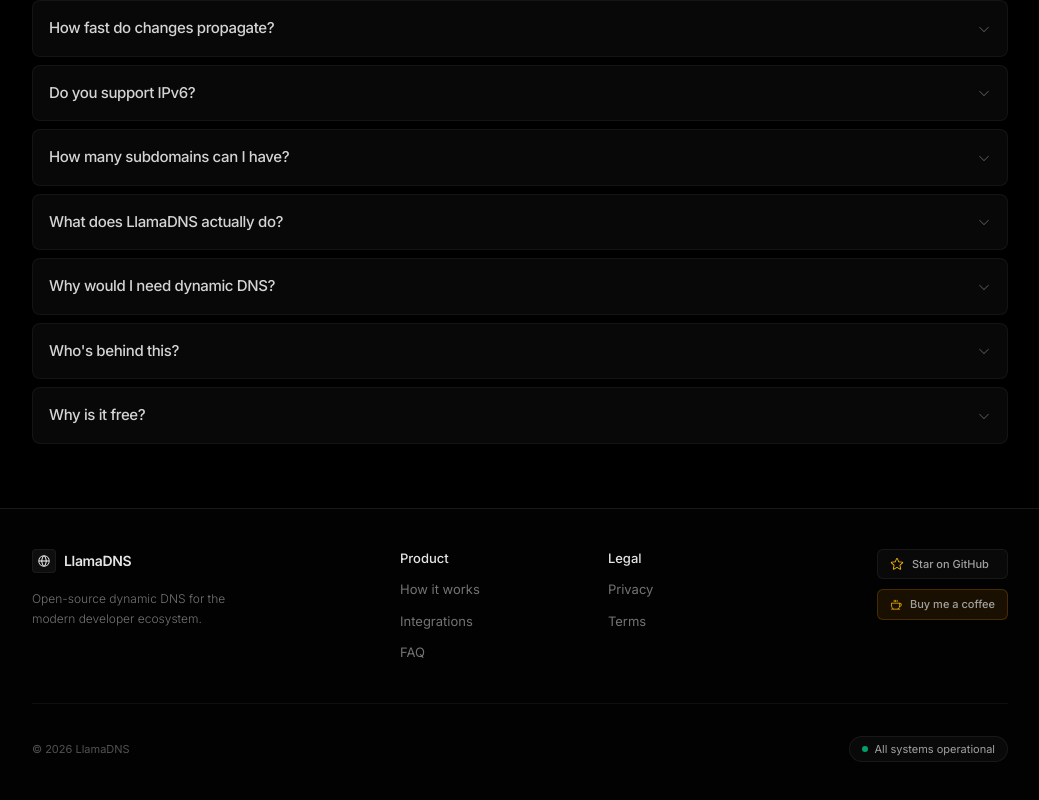
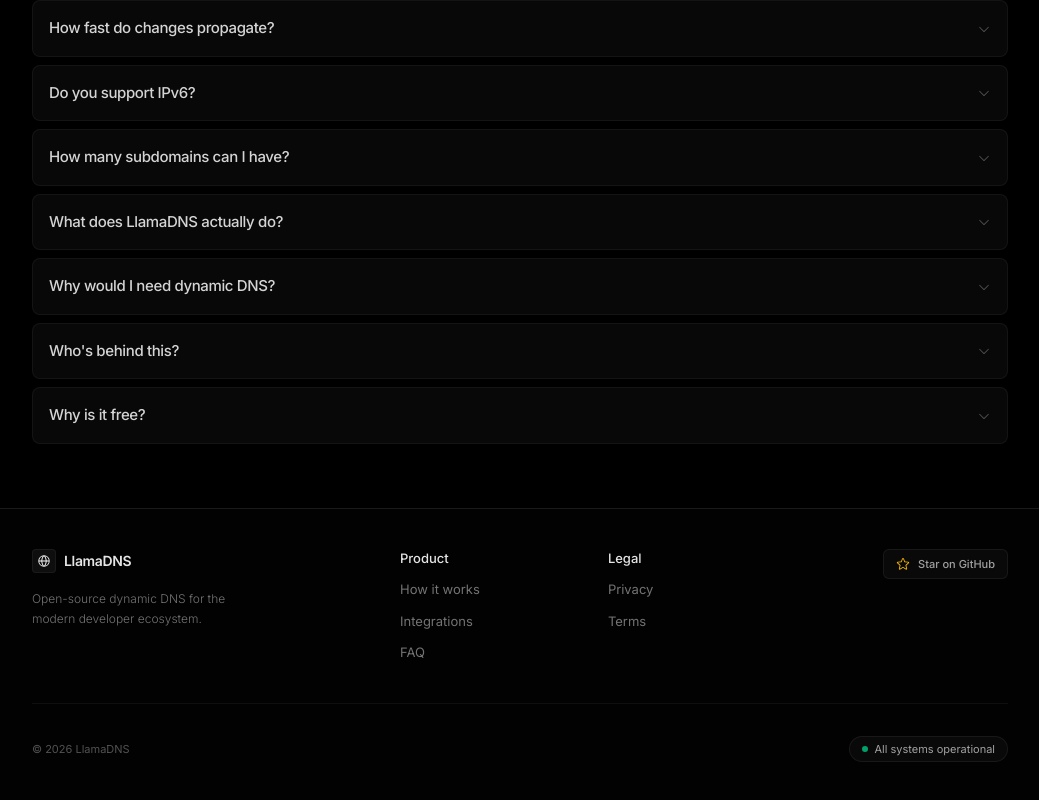
Before and after one commit to karooolis/llama-dns, a Next.js app: page /landing in a window 1280 px wide. Shown: the part 1559-2359 px from the top of the page, without its empty margins (120-1159 px from the left). Built offline with nearby package versions, Linux system fonts and the light colour scheme; no server answers.

Commit message:
remove buy coffee btn

```diff
--- a/app/components/footer.tsx
+++ b/app/components/footer.tsx
@@ -1,5 +1,5 @@
 import Link from "next/link";
-import { GlobeSimple, Coffee, Star } from "./icons";
+import { GlobeSimple, Star } from "./icons";
 
 export function Footer() {
   return (
@@ -72,17 +72,6 @@
                   Star on GitHub
                 </span>
               </a>
-              <a
-                href="https://buymeacoffee.com/karooolis"
-                target="_blank"
-                rel="noopener noreferrer"
-                className="inline-flex items-center gap-2 hover:bg-amber-500/20 hover:border-amber-500/30 transition-all duration-200 bg-amber-500/10 border-amber-500/20 border rounded-md px-3 py-1.5"
-              >
-                <Coffee className="text-amber-400 text-xs" />
-                <span className="text-[11px] hover:text-white transition-colors font-medium text-neutral-400">
-                  Buy me a coffee
-                </span>
-              </a>
             </div>
           </div>
         </div>
--- a/app/components/icons.tsx
+++ b/app/components/icons.tsx
@@ -23,15 +23,6 @@
   return (
     <Icon
       d="M128,24h0A104,104,0,1,0,232,128,104.12,104.12,0,0,0,128,24Zm87.62,96H175.79C174,83.49,159.94,57.67,148.41,42.4A88.19,88.19,0,0,1,215.63,120ZM96.23,136h63.54c-2.31,41.61-22.23,67.11-31.77,77C118.45,203.1,98.54,177.6,96.23,136Zm0-16C98.54,78.39,118.46,52.89,128,43c9.55,9.93,29.46,35.43,31.77,77Zm11.36-77.6C96.06,57.67,82,83.49,80.21,120H40.37A88.19,88.19,0,0,1,107.59,42.4ZM40.37,136H80.21c1.82,36.51,15.85,62.33,27.38,77.6A88.19,88.19,0,0,1,40.37,136Zm108,77.6c11.53-15.27,25.56-41.09,27.38-77.6h39.84A88.19,88.19,0,0,1,148.41,213.6Z"
-      {...props}
-    />
-  );
-}
-
-export function Coffee(props: IconProps) {
-  return (
-    <Icon
-      d="M80,56V24a8,8,0,0,1,16,0V56a8,8,0,0,1-16,0Zm40,8a8,8,0,0,0,8-8V24a8,8,0,0,0-16,0V56A8,8,0,0,0,120,64Zm32,0a8,8,0,0,0,8-8V24a8,8,0,0,0-16,0V56A8,8,0,0,0,152,64Zm96,56v8a40,40,0,0,1-37.51,39.91,96.59,96.59,0,0,1-27,40.09H208a8,8,0,0,1,0,16H32a8,8,0,0,1,0-16H56.54A96.3,96.3,0,0,1,24,136V88a8,8,0,0,1,8-8H208A40,40,0,0,1,248,120ZM200,96H40v40a80.27,80.27,0,0,0,45.12,72h69.76A80.27,80.27,0,0,0,200,136Zm32,24a24,24,0,0,0-16-22.62V136a95.78,95.78,0,0,1-1.2,15A24,24,0,0,0,232,128Z"
       {...props}
     />
   );
```
Also changed, not shown: 1 other file (tests, documents, lock files or other folders).
